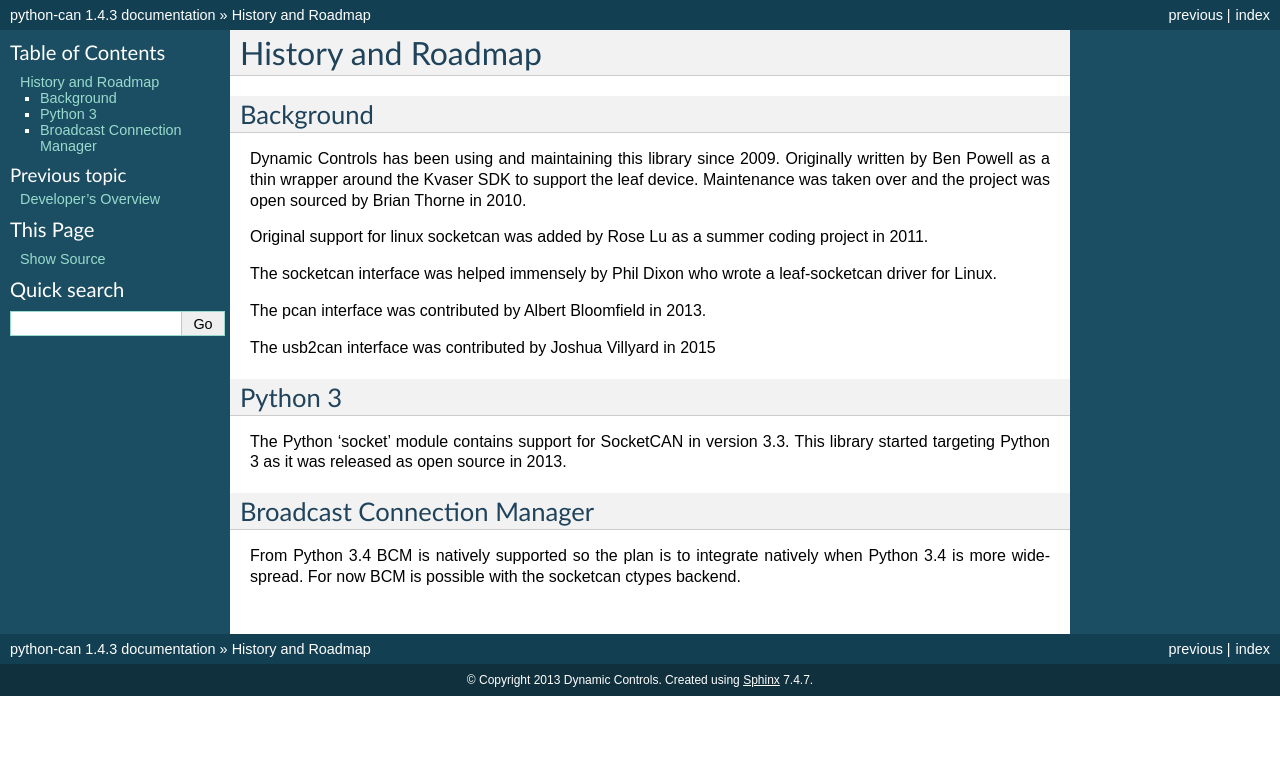
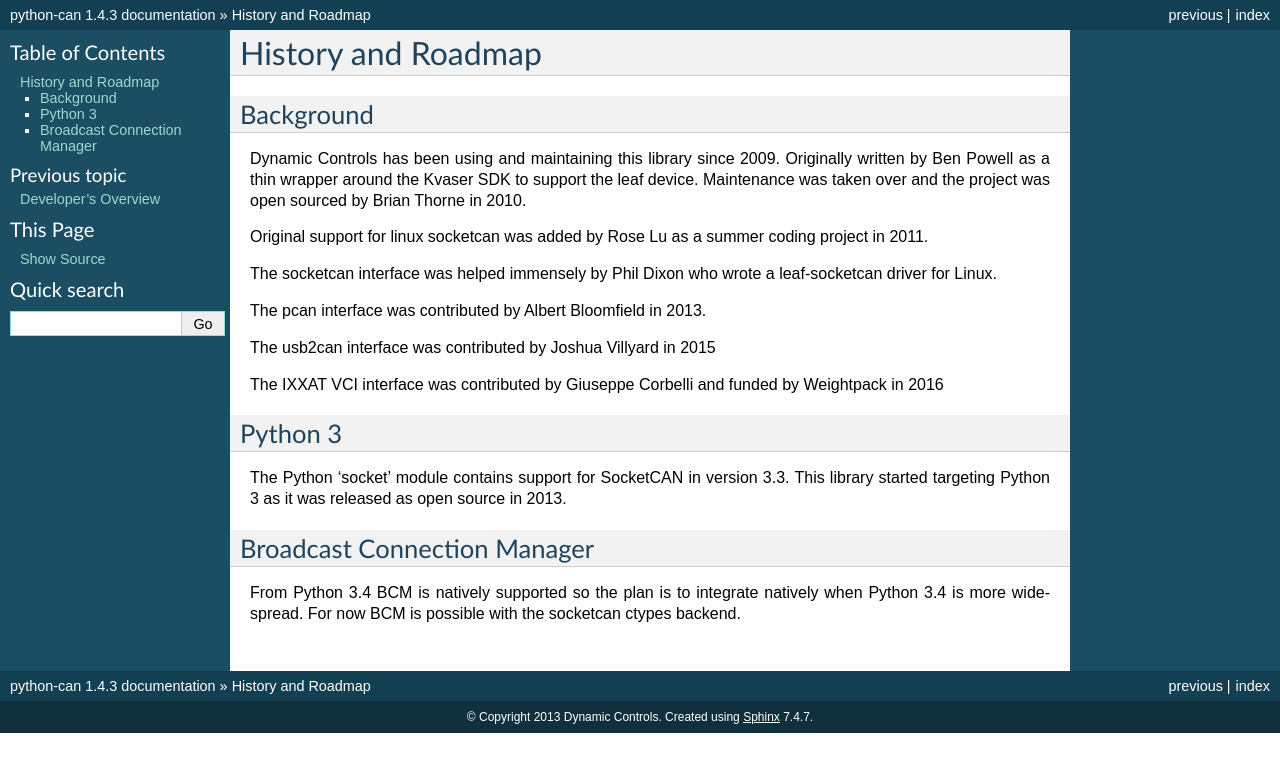
Before and after one commit to hardbyte/python-can, a Sphinx documentation site: the page built from doc/history.rst, in a window 1280 px wide. Shown: the top 772 px of the page. Built offline with Sphinx 7.4.7, drawn with Linux system fonts in a browser that asks for light colours; pages that are not in the unit, such as notebooks, are missing from menus.

Commit message:
Added ixxat support reference

```diff
--- a/doc/history.rst
+++ b/doc/history.rst
@@ -19,6 +19,9 @@ The pcan interface was contributed by Albert Bloomfield in 2013.
 
 The usb2can interface was contributed by Joshua Villyard in 2015
 
+The IXXAT VCI interface was contributed by Giuseppe Corbelli and funded
+by Weightpack in 2016
+
 Python 3
 --------
 
```
